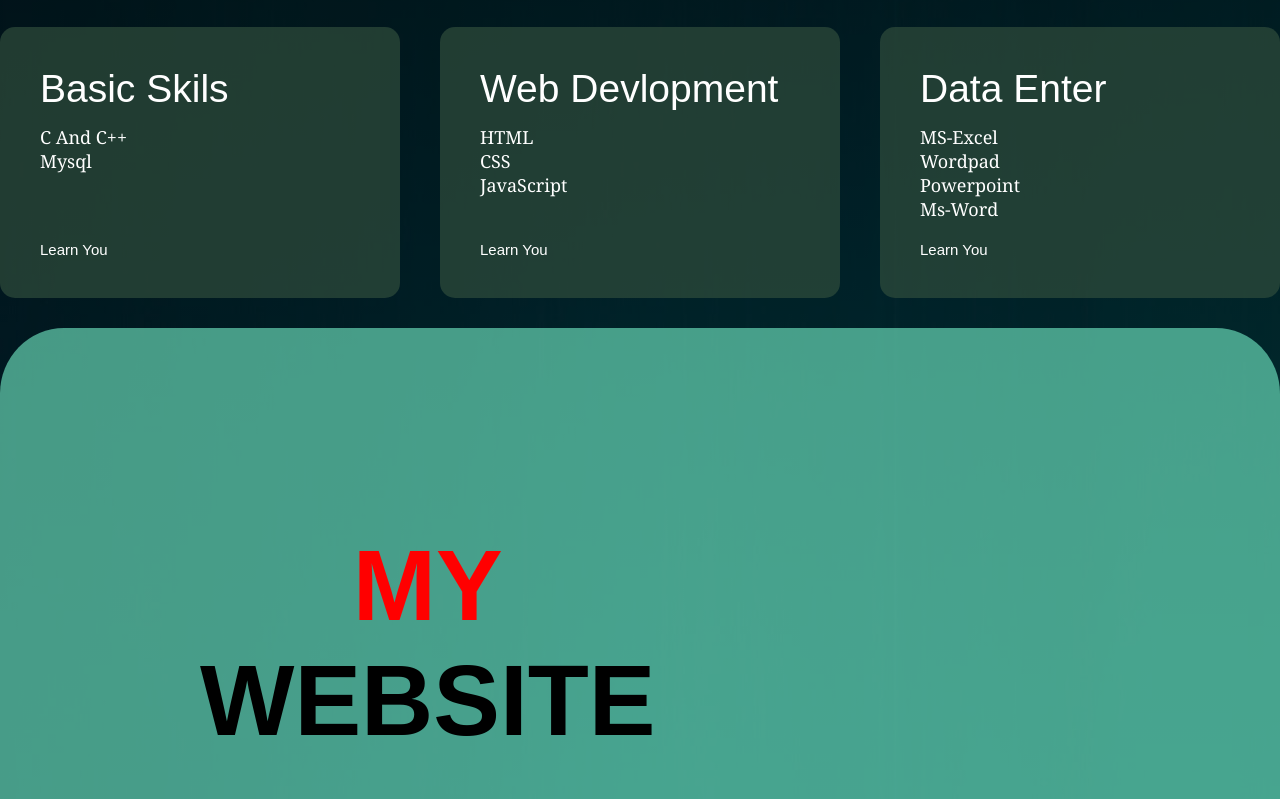
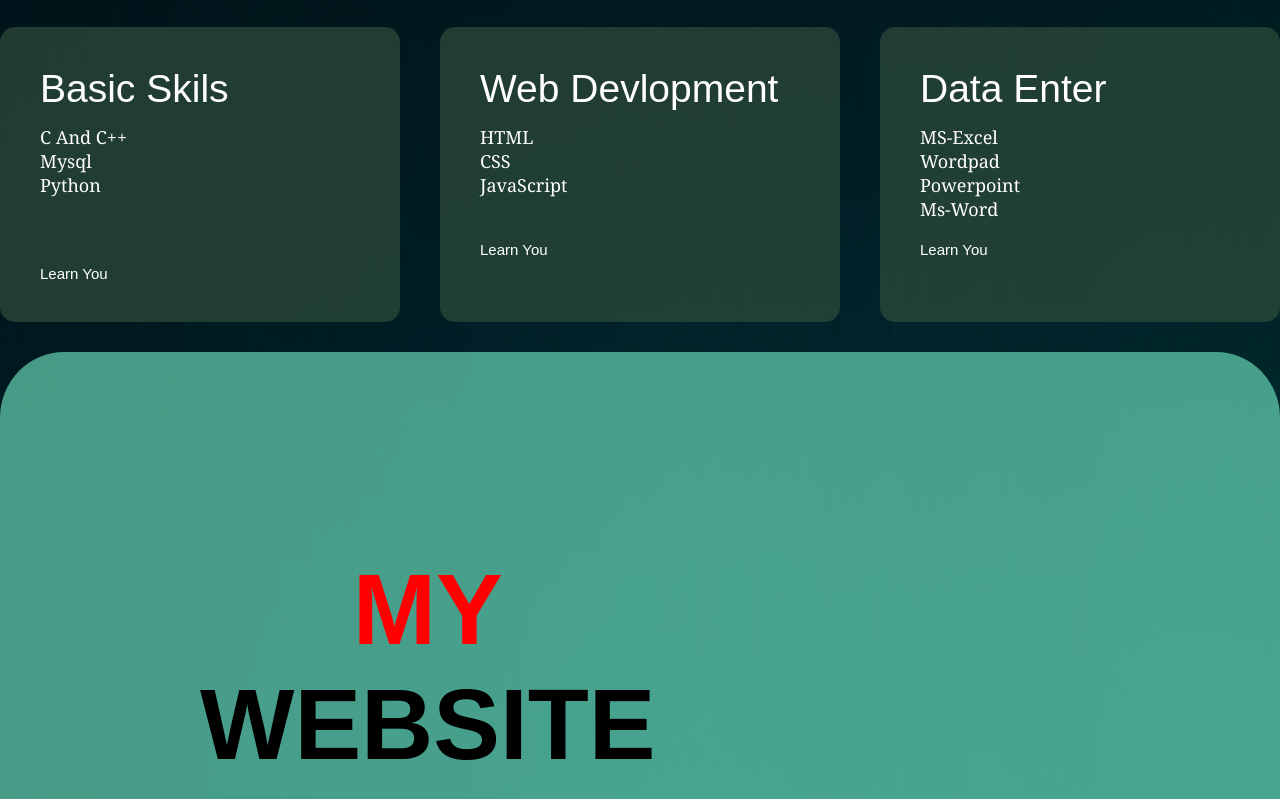
Before and after one commit to Arjun-murmu/portfolio_page.github.io, a plain HTML site: page index.html in a window 1280 px wide. Shown: the part 1310-2109 px from the top of the page. Drawn offline with Linux system fonts and the light colour scheme.

Commit message:
Update index.html

```diff
--- a/index.html
+++ b/index.html
@@ -77,7 +77,9 @@
             <div>
                 <h2>Basic Skils</h2>
                 <P>C And C++<br>
-                    Mysql<br><br><br>
+                    Mysql<br>
+                    Python<br>
+                    <br><br>
 
                 </P>
                 <a href="https://www.w3schools.com/c/index.php">Learn You</a>
```
